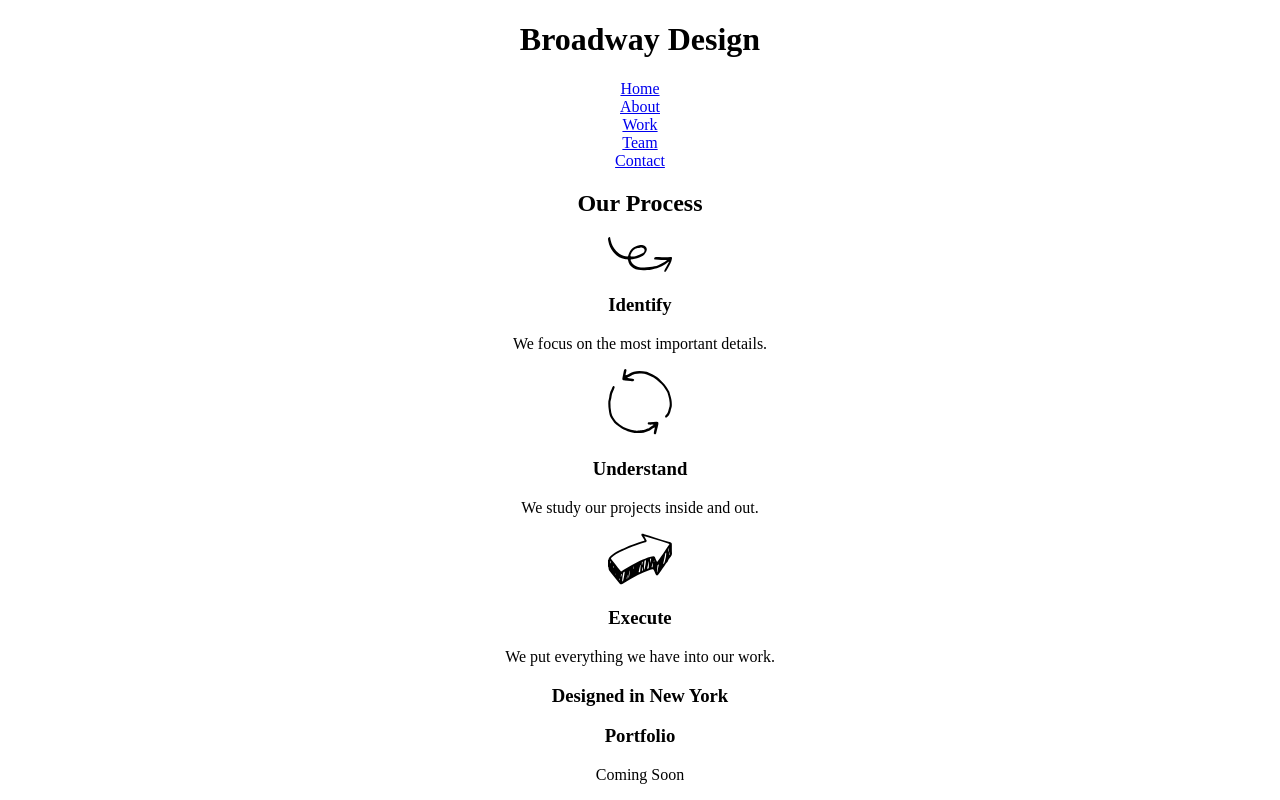
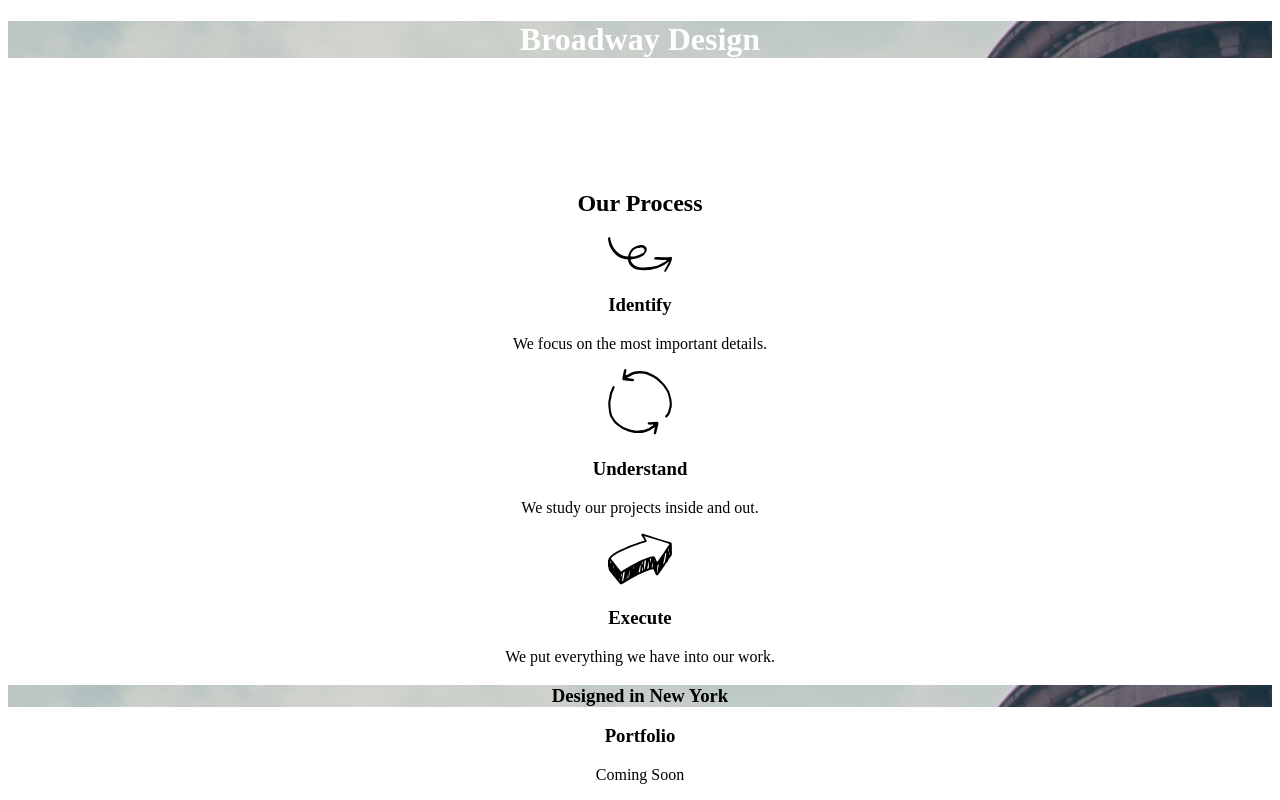
Before and after one commit to Santi8/broadway, a plain HTML site: page index.html in a window 1280 px wide. Shown: the top 800 px of the page. Drawn offline with Linux system fonts and the light colour scheme.

Commit message:
Add background imgs and text color

```diff
--- a/index.html
+++ b/index.html
@@ -33,7 +33,7 @@
     </div><!--end of process-->
 
     <div class="pg-break"><!--start of pg-break-->
-      <h3>Designed in New York</h3>
+      <h3 id="design">Designed in New York</h3>
 
       <h3>Portfolio</h3>
       <p>Coming Soon</p>
--- a/resources/css/style.css
+++ b/resources/css/style.css
@@ -4,3 +4,20 @@ nav,
 .pg-break {
   text-align: center;
 }
+
+h1,
+a,
+#footer {
+  color: white;
+}
+
+
+h1 {
+  background: url("../images/the-flatiron-building.png");
+}
+
+
+#design {
+  background: url("../images/the-flatiron-building.png");
+
+}
```
